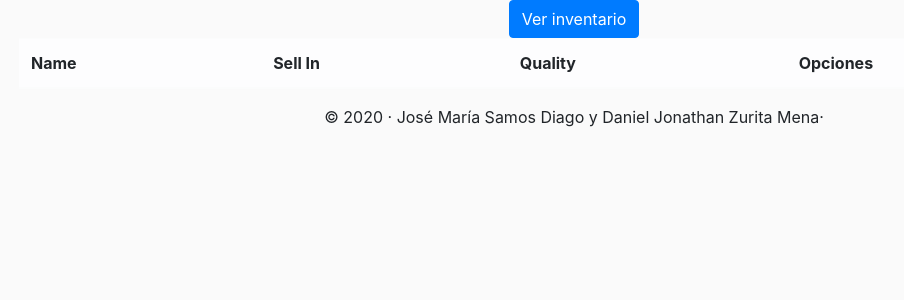
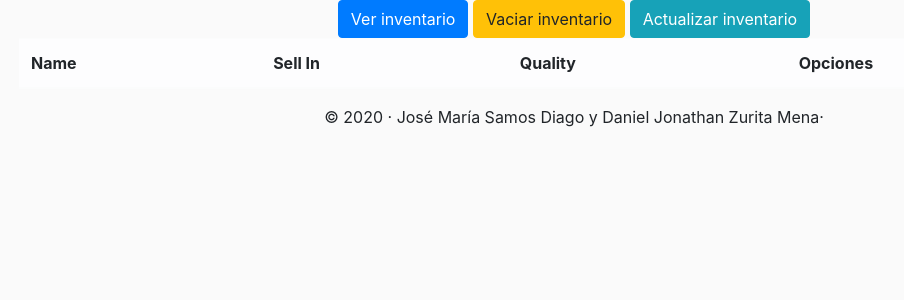
Before and after one commit to DanyZurita/API_REST_GildedRose, a Flask app: page /backend in a window 1280 px wide. Shown: the part 56-356 px from the top of the page, without its empty margins (66-970 px from the left). Run offline with Flask 2, Linux system fonts and the light colour scheme; lists and menus that the app fills with data are empty; parts of the project's set-up code (start-up, migrations or seed data) failed here and were passed over; some libraries are stand-ins or nearby versions.

Commit message:
feat(backend): Añadir boton de actualizar y vaciar inventario

```diff
--- a/templates/Backend/index.html
+++ b/templates/Backend/index.html
@@ -48,6 +48,8 @@ Tasca 5.2 - Web Ollivander's wands shop -->
     <!-- BOTON INVENTARIO -->
     <div class="container text-center">
         <button type="button" class="btn btn-primary" onclick="inventarioBack()">Ver inventario</button>
+        <button type="button" class="btn btn-warning" onclick="clean()">Vaciar inventario</button>
+        <button type="button" class="btn btn-info" onclick="update()">Actualizar inventario</button>
     </div>
     <!-- FINAL BOTON INVENTARIO -->
 
```
